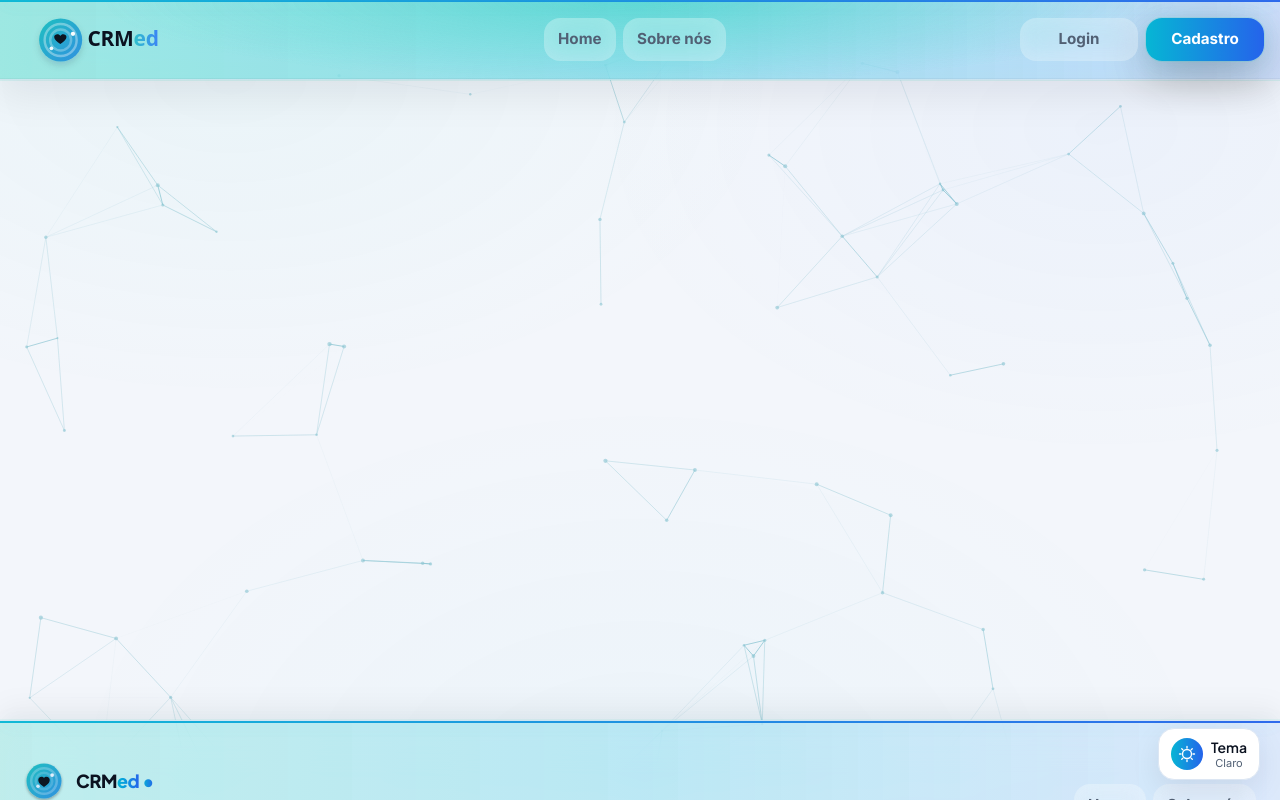
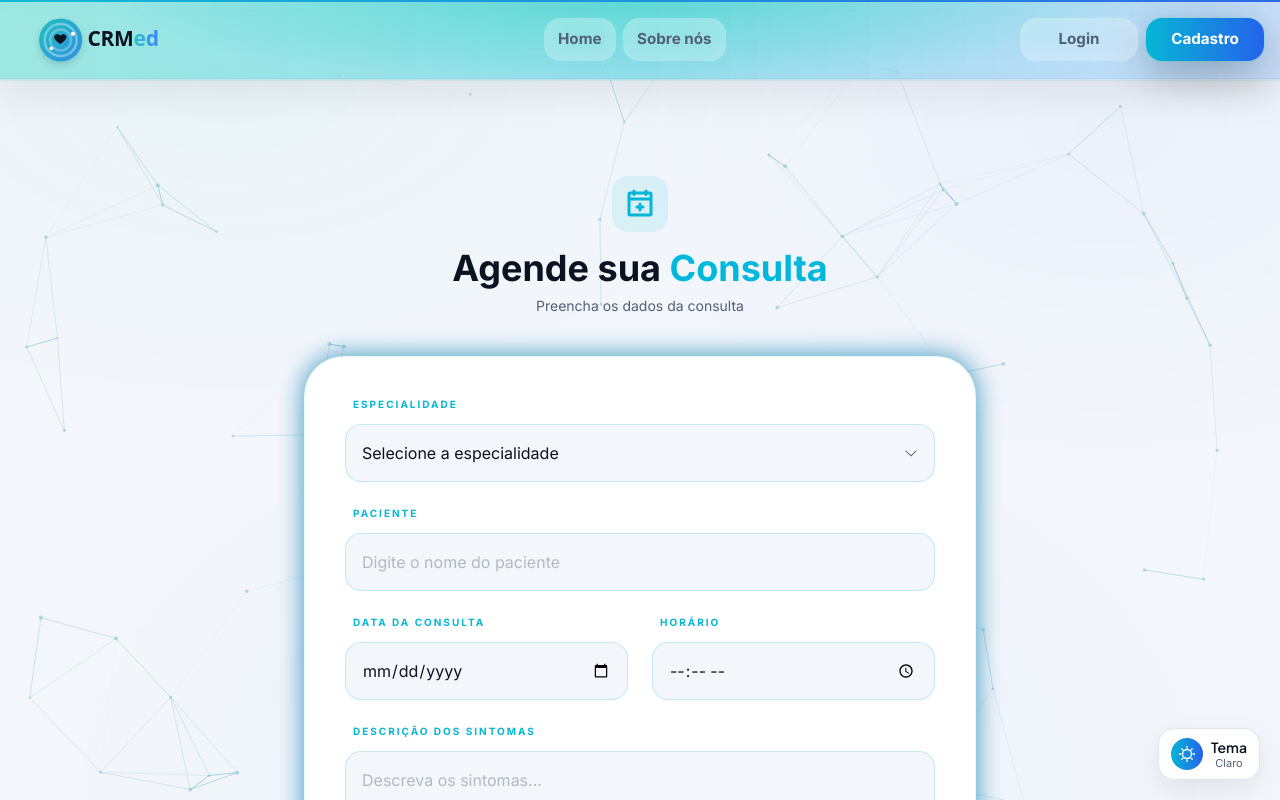
Before and after one commit to Grupo-02-Turma-JavaScript-10/CRM_clinica_front, a React (Vite) app: page /marcarconsulta in a window 1280 px wide. Shown: the top 800 px of the page. Built offline with nearby package versions, Linux system fonts and the light colour scheme.

Commit message:
feat: formulario de marcacao de consultas

```diff
--- a/src/App.tsx
+++ b/src/App.tsx
@@ -47,7 +47,7 @@ function App() {
                 <Route path="/deletarespecialidade/:id" element={<DeletarEspecialidade />} />
 
                 <Route path="/consultas" element={<ListaConsulta />} />
-                <Route path="/marcarconsulta/:role" element={<FormConsulta />} />
+                <Route path="/marcarconsulta" element={<FormConsulta />} />
                 <Route path="/editarconsulta/:id" element={<FormConsulta />} />
                 <Route path="/deletarconsulta/:id" element={<DeletarConsulta />} />
 
--- a/src/components/consulta/formconsulta/ConsultaMedico.tsx
+++ b/src/components/consulta/formconsulta/ConsultaMedico.tsx
@@ -1,7 +1,7 @@
 import { useState } from "react";
 import { CalendarPlus, CheckCircle } from "@phosphor-icons/react";
 
-function Agendamento() {
+function ConsultaMedico() {
   const [pacienteInput, setPacienteInput] = useState("");
   const [mostrarSugestoes, setMostrarSugestoes] = useState(false);
 
@@ -141,4 +141,4 @@ function Agendamento() {
   );
 }
 
-export default Agendamento;
+export default ConsultaMedico;
--- a/src/components/consulta/formconsulta/FormConsulta.tsx
+++ b/src/components/consulta/formconsulta/FormConsulta.tsx
@@ -3,8 +3,20 @@ import {
   CaretDown,
   CheckCircle,
 } from "@phosphor-icons/react";
+import { useParams } from "react-router-dom";
+import { isAuthenticated } from "../../../utils/Auth";
+import ConsultaMedico from "./ConsultaMedico";
+import ConsultaPaciente from "./ConsultaPaciente";
 
 function FormConsulta() {
-
+  return(
+    <>
+      {
+        isAuthenticated() ?
+        <ConsultaMedico /> :
+        <ConsultaPaciente/>
+      }
+    </>
+  )
 }
 export default FormConsulta;
```
